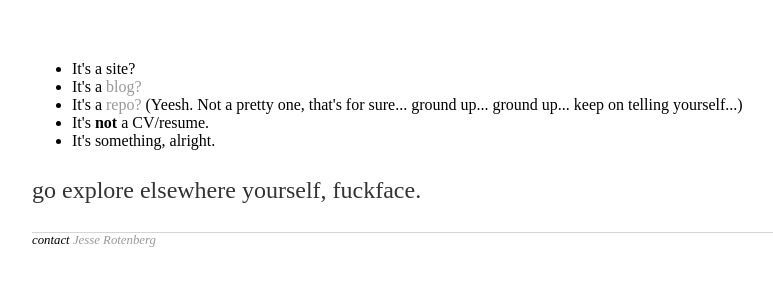
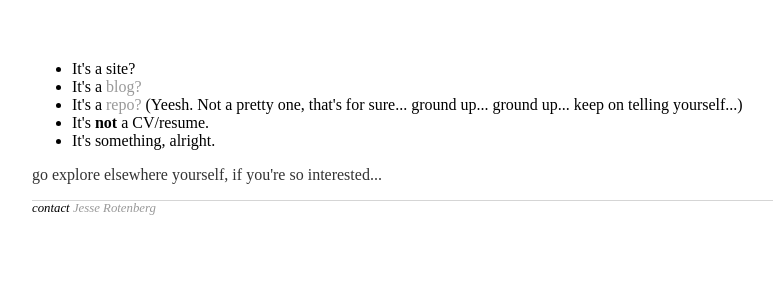
Before and after one commit to rachellanger3/JesseRotenberg.github.io, a Jekyll site: the page index.html, which Jekyll copies as it is, in a window 1280 px wide. Shown: the top 300 px of the page, without its empty margins (160-933 px from the left). Built offline with Jekyll 4.4.1, drawn with Linux system fonts in a browser that asks for light colours.

Commit message:
it was rude, let's be honest

```diff
--- a/css/main.css
+++ b/css/main.css
@@ -24,8 +24,8 @@ h1 {
     font-family:'Helvetica', 'Arial', 'Sans-Serif';
 }
 p {
-    font-size: 1.5em;
-    line-height: 1.4em;
+    font-size: 1.0em;
+    line-height: 1.1em;
     color: #333;
 }
 footer {
--- a/index.html
+++ b/index.html
@@ -27,7 +27,7 @@
 				</div>
 			</header>
 		</div>
-		<p>go explore elsewhere yourself, fuckface. </p>
+		<p>go explore elsewhere yourself, if you're so interested... </p>
 		<div class="footer">
 			<footer class="misc">
 				<div class="stuff">
--- a/robots.txt
+++ b/robots.txt
@@ -1,3 +1,4 @@
 User-agent: *
 Disallow: /drafts
 Disallow: /layout
+Disallow: /posts
```
